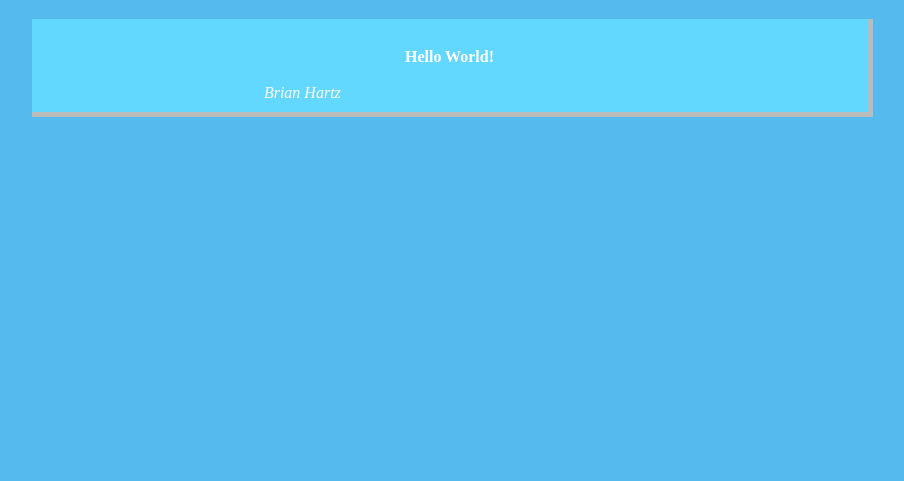
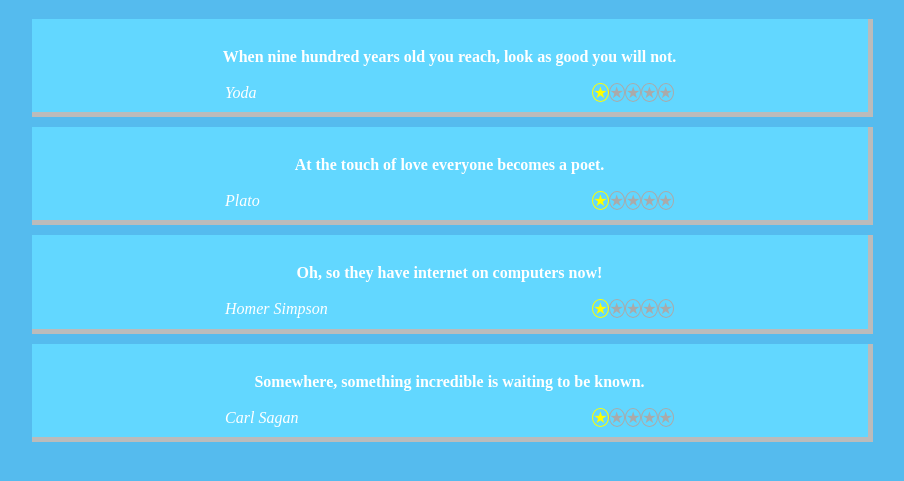
Before and after one commit to hartzis/js18-inspirational-quotes, a plain HTML site: page index.html in a window 1280 px wide. Shown: the part 63-544 px from the top of the page, without its empty margins (188-1092 px from the left). Drawn offline with nearby package versions, Linux system fonts and the light colour scheme.

Commit message:
initial quotes and rating box made

```diff
--- a/css/main.css
+++ b/css/main.css
@@ -31,3 +31,17 @@ body {
   width: 85%;
   padding: 10px;
 }
+.star {
+  size: 14px;
+  color: #aaa;
+  border: 1px solid #aaa;
+  border-radius: 50%;
+}
+.star:hover {
+  color: #000;
+  border: 1px solid #000;
+}
+.rated {
+  color: #ff0;
+  border: 1px solid #ff0;
+}
--- a/index.html
+++ b/index.html
@@ -2,7 +2,7 @@
 <html lang="en">
 <head>
   <meta charset="utf-8">
-  <title>Untitled</title>
+  <title>QupLift</title>
   <link rel="stylesheet" type="text/css" href="http://cdnjs.cloudflare.com/ajax/libs/normalize/3.0.1/normalize.min.css">
   <link rel="stylesheet" type="text/css" href="css/main.css">
 </head>
@@ -10,21 +10,12 @@
 
 	<div class="main-container">
 		<h1 class="title">QupLift</h1>
-
-		<div class="quote-container">
-			<div class="quote-box">
-				<strong class="quote">Hello World!</strong>
-			</div>
-			<div class="quote-foot">
-				<div class="author"><em>Brian Hartz</em></div>
-				<div class="rate-box"></div>
-			</div>
-
-		</div>
-
+			<div class="all-quotes-container"></div>
 	</div>
 
+
   <script src="http://cdnjs.cloudflare.com/ajax/libs/jquery/2.0.3/jquery.min.js"></script>
+  <script src="js/supplant.js"></script>
   <script src="js/main.js"></script>
 
 </body>
--- a/js/main.js
+++ b/js/main.js
@@ -6,23 +6,45 @@ var Quote = (function() {
         this.author = author;
         this.quote = fullQuote;
         this._renderedObject = null;
-            this._rating = null;
-            this._rateBox = null;
+        this._renderedRateBox = null;
+        this._rating = 0;
+        this.render();
     };
     Quote.prototype.render = function() {
+
+        // render initial quote object
         this._renderedObject = $('<div class="quote-container"></div>');
+        console.log('created:', this._renderedObject)
 
         var quoteBox = $('<div class="quote-box"></div>');
-            var theQuote = $('<strong class="quote">{0}</strong>'.supplant(this.quote));
+        var theQuote = $('<strong class="quote">{quote}</strong>'.supplant(this));
+        console.log('created:', quoteBox, theQuote);
 
         var quoteFoot = $('<div class="quote-foot"></div>');
-            var quoteAuthor = ('<div class="author"><em>{0}</em></div>'.supplant(this.author));
-            // get rate box dom element
+        var quoteAuthor = ('<div class="author"><em>{author}</em></div>'.supplant(this));
+
+        // render rate box dom element
+        this.renderRateBox();
 
         // create full quote dom element
-            _renderedObject.append(quoteBox.append(theQuote), quoteFoot.append(quoteAuthor, !rateBox!);
+        this._renderedObject.append(quoteBox.append(theQuote), quoteFoot.append(quoteAuthor, this._renderedRateBox));
 
+        return this._renderedObject;
 
+    };
+
+    Quote.prototype.renderRateBox = function() {
+        this._renderedRateBox = $('<div class="rate-box"></div>');
+        var stars = $('<span class="star rated">★</span><span class="star">★</span><span class="star">★</span><span class="star">★</span><span class="star">★</span>');
+        this._renderedRateBox.append(stars);
+    };
+    Quote.prototype.setRating = function(rating) {
+        // for (var i = 1; i <= rating; i++) {
+        //     Things[i]
+        // };
+            };
+    Quote.prototype.updateQuote = function(author, fullQuote) {
+        // body...
     };
     return Quote;
 })();
@@ -32,10 +54,38 @@ var Quote = (function() {
 var QuoteList = (function() {
     function QuoteList($target) {
         this.$target = $target;
+        this.quotes = [];
+    };
+    QuoteList.prototype.renderQuotes = function() {
+        this.$target.empty();
+        for (var i = 0; i < this.quotes.length; i++) {
+            this.$target.append(this.quotes[i]._renderedObject);
+        };
+    };
+    QuoteList.prototype.addQuote = function(quote) {
+        this.quotes.unshift(quote);
+        this.renderQuotes();
     };
     return QuoteList;
 })();
 
+// create a bunch of starting quotes
+var carlS = new Quote('Carl Sagan', 'Somewhere, something incredible is waiting to be known.');
+var homer = new Quote('Homer Simpson', 'Oh, so they have internet on computers now!');
+var plato = new Quote('Plato', 'At the touch of love everyone becomes a poet.')
+var yoda = new Quote('Yoda', 'When nine hundred years old you reach, look as good you will not.')
+
+
+
 $(document).on('ready', function() {
 
+    var allQuotes = new QuoteList($('.all-quotes-container'));
+
+    allQuotes.addQuote(carlS);
+    allQuotes.addQuote(homer);
+    allQuotes.addQuote(plato);
+    allQuotes.addQuote(yoda);
+
+
+
 });
--- /dev/null
+++ b/js/supplant.js
@@ -0,0 +1,13 @@
+// From Douglas Crockford - Remedial Javascript
+// http://javascript.crockford.com/remedial.html
+if (!String.prototype.supplant) {
+    String.prototype.supplant = function(o) {
+        return this.replace(
+            /\{([^{}]*)\}/g,
+            function(a, b) {
+                var r = o[b];
+                return typeof r === 'string' || typeof r === 'number' ? r : a;
+            }
+        );
+    };
+}
```
Also changed, not shown: 1 other file. Lines whose indentation alone changed are shown as unchanged.
